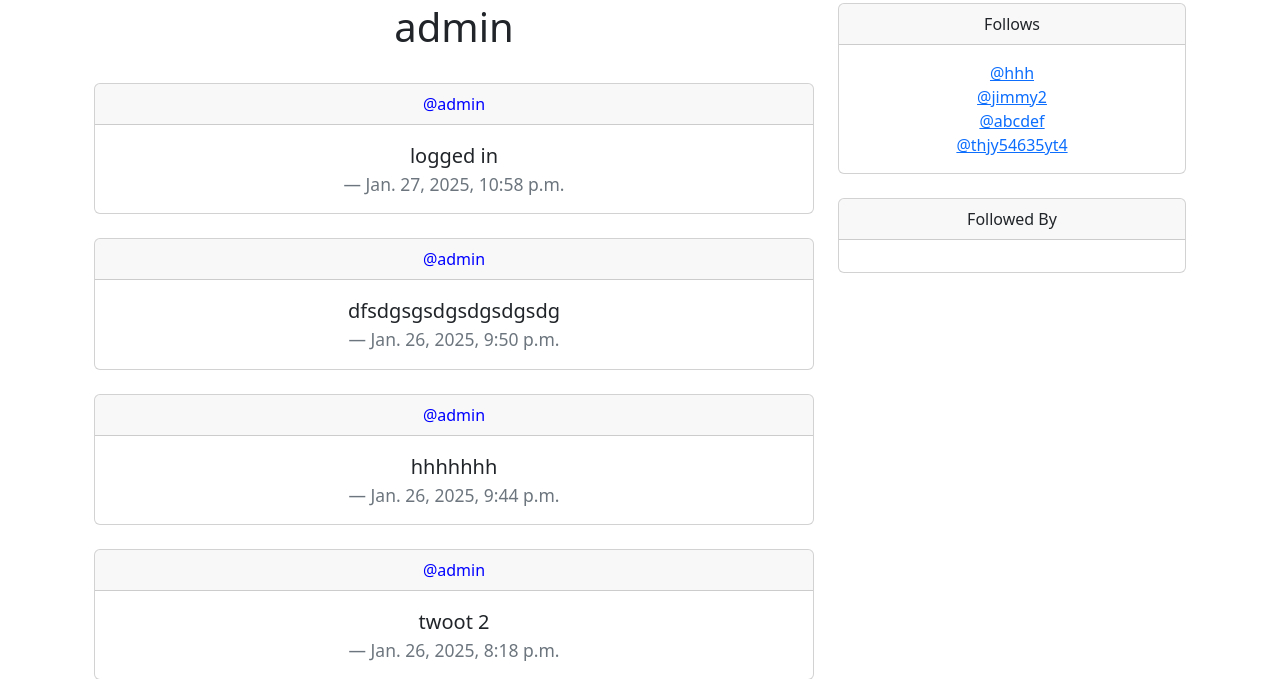
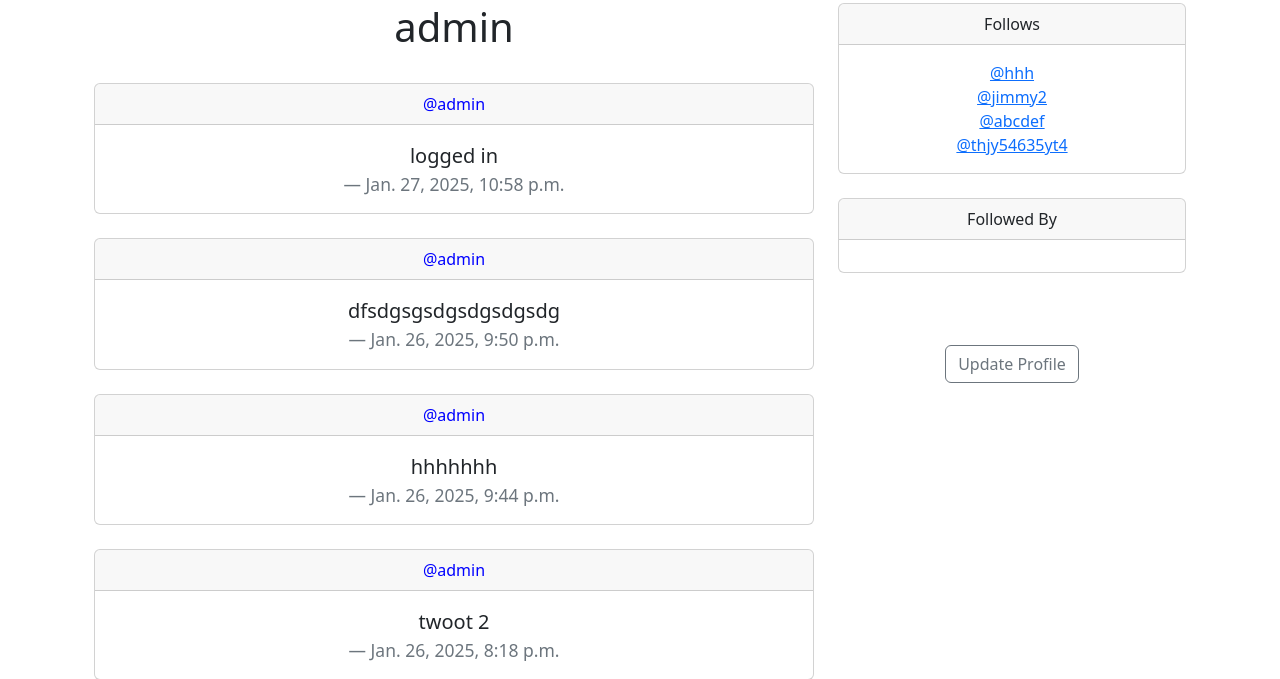
Before and after one commit to hdsjejgh/Twotter, a Django app: page /profile/6 in a window 1280 px wide. Shown: the part 77-756 px from the top of the page. Run offline with Django 5.2, Linux system fonts and the light colour scheme; a user stored in the database is signed in; data comes from the database, SQL or seed files in the repository; both versions use the stored data as it was after the commit.

Commit message:
Added option to update user info

```diff
--- a/twotter/social/templates/profile.html
+++ b/twotter/social/templates/profile.html
@@ -68,8 +68,13 @@
                 <button class="btn btn-outline-success" name="follow" value="follow" type = "submit" >Follow @{{profile.user.username|lower}} </button>
                 {% endif %}
             </form>
+            {% else %}
+            <br><br><br>
+            <a href="{% url 'update_user' %}" class="btn btn-outline-secondary" >Update Profile</a>
+
+
             {% endif %}
-<br>
+
 
 </div></div></div>
 
--- a/twotter/social/urls.py
+++ b/twotter/social/urls.py
@@ -26,4 +26,5 @@ urlpatterns = [
     path('login/',views.login_user,name='login'),
     path('logout/',views.logout_user,name='logout'),
     path('register/',views.register_user,name='register'),
+    path('update_user/',views.update_user,name='update_user'),
 ]
--- a/twotter/social/views.py
+++ b/twotter/social/views.py
@@ -3,6 +3,7 @@ from .models import Profile, Twoot
 from django.contrib import messages
 from .forms import TwootForm, RegisterForm
 from django.contrib.auth import authenticate,login,logout
+from django.contrib.auth.models import User
 
 
 # Create your views here.
@@ -75,7 +76,7 @@ def logout_user(request): #justs logs the user out
 def register_user(request):
     form = RegisterForm() #creates new instance of registration form
     if request.method == "POST": #if user tries to register
-        form = RegisterForm(request.POST)
+        form = RegisterForm(request.POST or None)
         if form.is_valid(): #if valid info
             form.save() #creates iser
             username = form.cleaned_data['username']
@@ -87,3 +88,18 @@ def register_user(request):
             return redirect('home')
 
     return render(request, 'register_user.html', {'form':form}) #displays the form
+
+def update_user(request):
+    if request.user.is_authenticated: #if user signed in
+        currentUser = User.objects.get(id=request.user.id) #gets current user
+        form = RegisterForm(request.POST or None, instance=currentUser) #sets form to edit current user's info
+
+        if form.is_valid(): #if form is valid then update user data
+            form.save()
+            login(request,currentUser)
+            messages.success(request, ("Information successfully updated"))
+
+        return render(request, 'update_user.html', {'form':form})
+    else: #if user not signed in
+        messages.success(request, ("Must be logged in to edit profile")) #return user to home page and say you must be signed in
+        return redirect('home')
```
Also changed, not shown: twotter/social/templates/update_user.html (added, +16 -0 lines), twotter/db.sqlite3.
